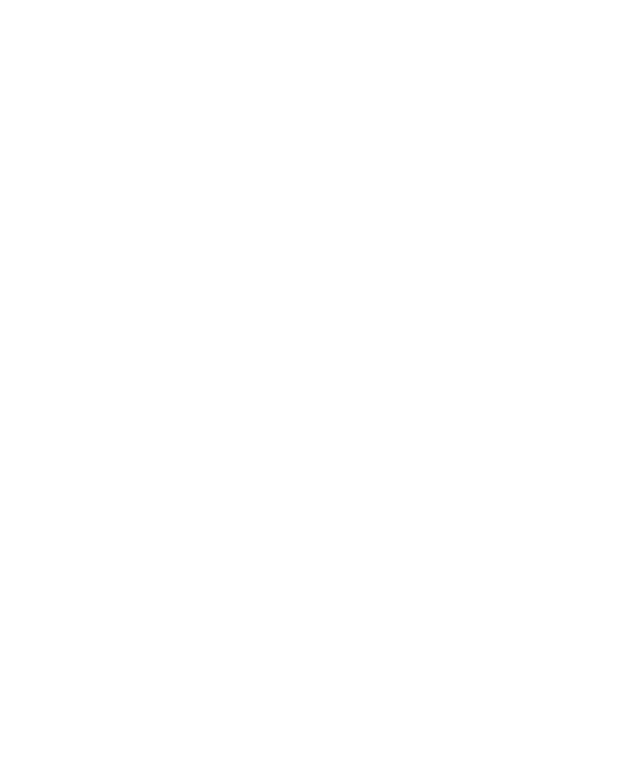
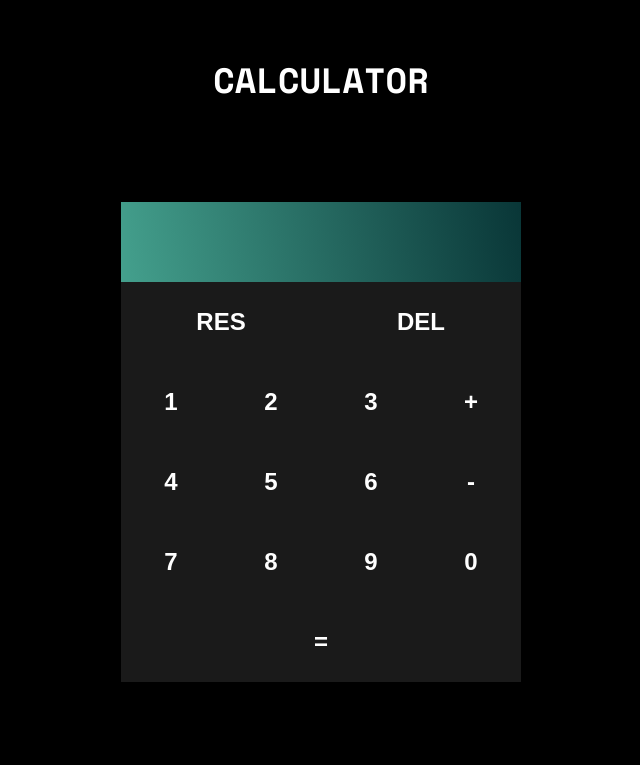
Before and after one commit to lillae/Calculator, a plain HTML site: page index.html in a window 1280 px wide. Shown: the whole page, without its empty margins (319-959 px from the left). Drawn offline with nearby package versions, Linux system fonts and the light colour scheme.

Commit message:
style added

```diff
--- a/index.html
+++ b/index.html
@@ -5,12 +5,39 @@
     <meta charset="UTF-8">
     <meta http-equiv="X-UA-Compatible" content="IE=edge">
     <meta name="viewport" content="width=device-width, initial-scale=1.0">
+    <link rel="preconnect" href="https://fonts.googleapis.com">
+    <link rel="preconnect" href="https://fonts.gstatic.com" crossorigin>
+    <link href="https://fonts.googleapis.com/css2?family=Space+Mono:ital,wght@0,400;0,700;1,400;1,700&display=swap"
+        rel="stylesheet">
     <link rel="stylesheet" href="style.css">
     <title>Calculator</title>
 </head>
 
 <body>
-
+    <header>
+        <h1>Calculator</h1>
+    </header>
+    <div class="calculator">
+        <div class="calculation">
+            <div class="prev"></div>
+            <div class="current"></div>
+        </div>
+        <button class="bigger">RES</button>
+        <button class="bigger">DEL</button>
+        <button>1</button>
+        <button>2</button>
+        <button>3</button>
+        <button>+</button>
+        <button>4</button>
+        <button>5</button>
+        <button>6</button>
+        <button>-</button>
+        <button>7</button>
+        <button>8</button>
+        <button>9</button>
+        <button>0</button>
+        <button class="bigger equal">=</button>
+    </div>
     <script src="app.js"></script>
 </body>
 
--- a/style.css
+++ b/style.css
@@ -0,0 +1,76 @@
+:root {
+  --gradient: linear-gradient(260deg, #093637, #44a08d);
+}
+
+* {
+  margin: 0;
+  padding: 0;
+  box-sizing: border-box;
+}
+
+body {
+  width: 100%;
+  min-height: 100vh;
+  background: black;
+  color: white;
+  font-family: 'Space Mono', monospace;
+  text-transform: uppercase;
+  display: flex;
+  justify-content: center;
+  flex-direction: column;
+}
+
+header {
+  display: flex;
+  justify-content: center;
+  height: fit-content;
+  width: 100%;
+}
+
+h1 {
+  padding: 1rem;
+  font-size: 2.2rem;
+}
+
+.calculator {
+  height: 100%;
+  min-height: 80vh;
+  display: grid;
+  justify-content: center;
+  align-content: center;
+  grid-template-columns: repeat(4, 100px);
+  grid-template-rows: minmax(80px, auto) repeat(5, 80px);
+  color: white;
+}
+
+.calculation {
+  grid-column: 1 / -1;
+  background: var(--gradient);
+}
+
+.calculator > button {
+  outline: none;
+  background: rgba(53, 53, 53, 0.5);
+  border: 1px solid transparent;
+  color: white;
+  cursor: pointer;
+  font-weight: bold;
+  font-size: 1.5rem;
+}
+
+.calculator > button:hover {
+  background: rgba(85, 85, 85, 0.5);
+}
+
+.bigger {
+  grid-column: span 2;
+}
+
+.equal {
+  grid-column: 1 / -1;
+}
+
+button.plus,
+button.minus {
+  background-color: #44a08d;
+}
```
